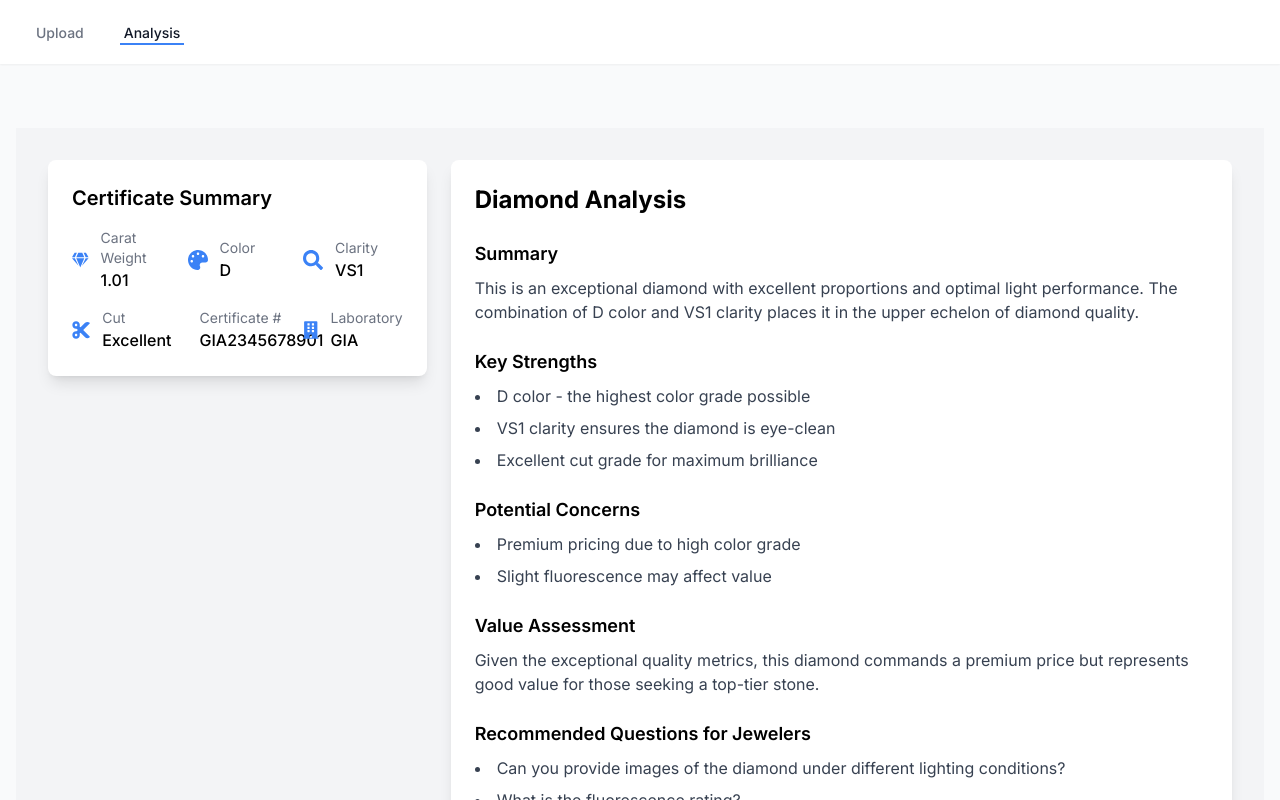
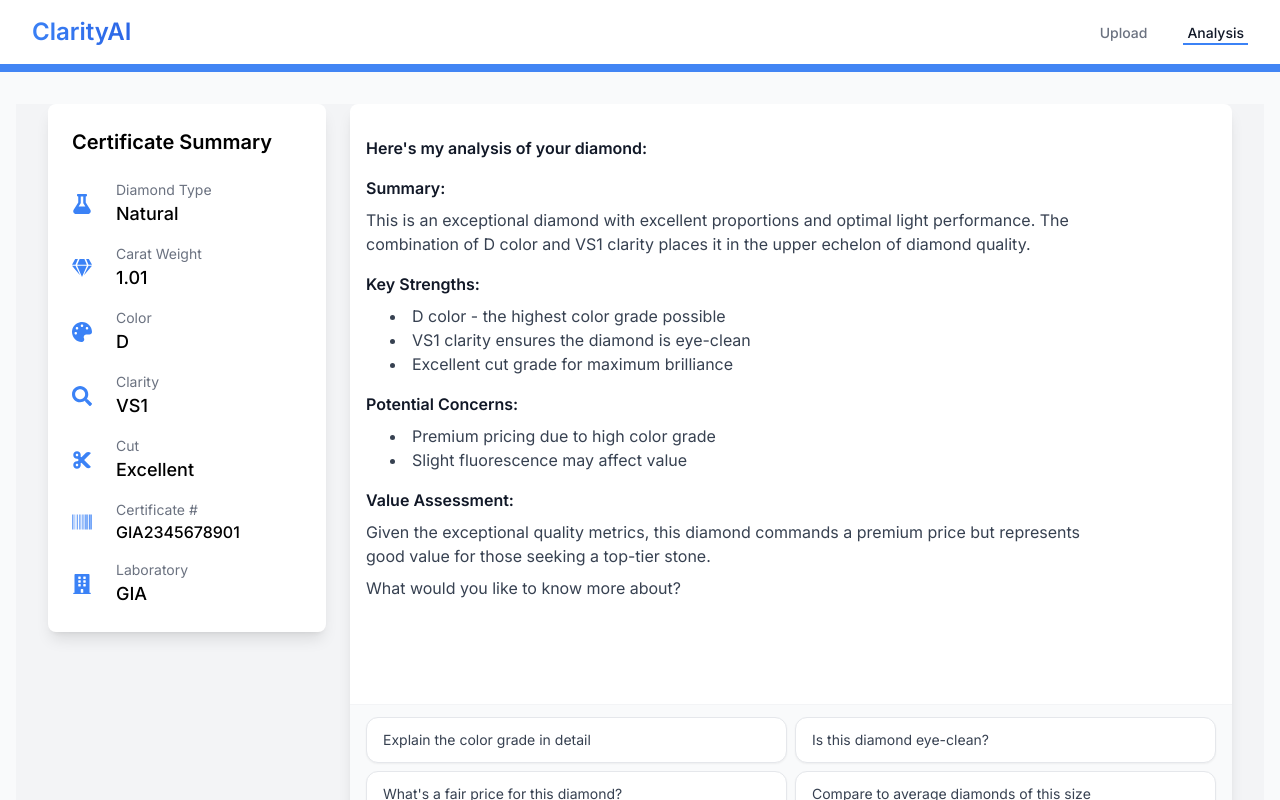
Before and after one commit to sachin-patro/ClarityAI, a Next.js app: page /analysis in a window 1280 px wide. Shown: the top 800 px of the page. Built offline with nearby package versions, Linux system fonts and the light colour scheme.

Commit message:
Updated the UI for the Diamond analysis page. Think we are good enough for a MVP UI. time to get the bacend working.

```diff
--- a/src/app/analysis/page.tsx
+++ b/src/app/analysis/page.tsx
@@ -2,9 +2,7 @@
 
 import React, { useState } from 'react';
 import CertificateSummaryCard from '@/components/CertificateSummaryCard';
-import InitialAnalysis from '@/components/InitialAnalysis';
 import ChatInterface from '@/components/ChatInterface';
-import QuickPrompts from '@/components/QuickPrompts';
 
 // Mock data - replace with real data from your API
 const mockCertificateData = {
@@ -13,36 +11,52 @@ const mockCertificateData = {
   clarity: 'VS1',
   cut: 'Excellent',
   certificateNumber: 'GIA2345678901',
-  laboratory: 'GIA' as const
-};
-
-const mockAnalysisData = {
-  summary: 'This is an exceptional diamond with excellent proportions and optimal light performance. The combination of D color and VS1 clarity places it in the upper echelon of diamond quality.',
-  strengths: [
-    'D color - the highest color grade possible',
-    'VS1 clarity ensures the diamond is eye-clean',
-    'Excellent cut grade for maximum brilliance'
-  ],
-  concerns: [
-    'Premium pricing due to high color grade',
-    'Slight fluorescence may affect value'
-  ],
-  valueAssessment: 'Given the exceptional quality metrics, this diamond commands a premium price but represents good value for those seeking a top-tier stone.',
-  recommendedQuestions: [
-    'Can you provide images of the diamond under different lighting conditions?',
-    'What is the fluorescence rating?',
-    'Are there any clarity characteristics visible to the naked eye?'
-  ]
+  laboratory: 'GIA' as const,
+  type: 'Natural' as const
 };
 
 interface Message {
   id: string;
   content: string;
   role: 'user' | 'assistant';
+  includeQuickQuestions?: boolean;
 }
 
+// These will be shown as clickable suggestions in the AI's first response
+const QUICK_QUESTIONS = [
+  "Explain the color grade in detail",
+  "Is this diamond eye-clean?",
+  "What's a fair price for this diamond?",
+  "Compare to average diamonds of this size"
+];
+
 export default function AnalysisPage() {
-  const [messages, setMessages] = useState<Message[]>([]);
+  const [messages, setMessages] = useState<Message[]>([
+    // Initial AI message with analysis and quick questions
+    {
+      id: 'initial',
+      role: 'assistant',
+      content: `Here's my analysis of your diamond:
+
+Summary:
+This is an exceptional diamond with excellent proportions and optimal light performance. The combination of D color and VS1 clarity places it in the upper echelon of diamond quality.
+
+Key Strengths:
+• D color - the highest color grade possible
+• VS1 clarity ensures the diamond is eye-clean
+• Excellent cut grade for maximum brilliance
+
+Potential Concerns:
+• Premium pricing due to high color grade
+• Slight fluorescence may affect value
+
+Value Assessment:
+Given the exceptional quality metrics, this diamond commands a premium price but represents good value for those seeking a top-tier stone.
+
+What would you like to know more about?`,
+      includeQuickQuestions: true
+    }
+  ]);
   const [isTyping, setIsTyping] = useState(false);
 
   const handleSendMessage = async (content: string) => {
@@ -67,43 +81,23 @@ export default function AnalysisPage() {
     }, 1000);
   };
 
-  const handleQuickPrompt = (prompt: string) => {
-    handleSendMessage(prompt);
-  };
-
   return (
-    <div className="min-h-screen bg-gray-100 py-8">
+    <div className="min-h-screen bg-gray-100">
       <div className="max-w-7xl mx-auto px-4 sm:px-6 lg:px-8">
-        {/* Top Section */}
-        <div className="grid grid-cols-1 lg:grid-cols-3 gap-6 mb-8">
-          {/* Certificate Summary Card */}
+        <div className="grid grid-cols-1 lg:grid-cols-4 gap-6">
+          {/* Certificate Summary Card - Sidebar */}
           <div className="lg:col-span-1">
             <CertificateSummaryCard specs={mockCertificateData} />
           </div>
 
-          {/* Initial Analysis */}
-          <div className="lg:col-span-2">
-            <InitialAnalysis
-              isLoading={false}
-              sections={mockAnalysisData}
-            />
-          </div>
-        </div>
-
-        {/* Chat Section */}
-        <div className="grid grid-cols-1 lg:grid-cols-4 gap-6">
           {/* Main Chat Area */}
-          <div className="lg:col-span-3 h-[600px]">
+          <div className="lg:col-span-3 h-[800px]">
             <ChatInterface
               messages={messages}
               onSendMessage={handleSendMessage}
               isTyping={isTyping}
+              quickQuestions={QUICK_QUESTIONS}
             />
-          </div>
-
-          {/* Quick Prompts Sidebar */}
-          <div className="lg:col-span-1">
-            <QuickPrompts onPromptClick={handleQuickPrompt} />
           </div>
         </div>
       </div>
--- a/src/components/CertificateSummaryCard.tsx
+++ b/src/components/CertificateSummaryCard.tsx
@@ -5,7 +5,8 @@ import {
   FaSearch,
   FaCut,
   FaBarcode,
-  FaBuilding
+  FaBuilding,
+  FaFlask
 } from 'react-icons/fa';
 
 interface CertificateSpec {
@@ -15,6 +16,7 @@ interface CertificateSpec {
   cut: string;
   certificateNumber: string;
   laboratory: 'GIA' | 'IGI';
+  type: 'Natural' | 'Lab-Grown';
 }
 
 interface CertificateSummaryCardProps {
@@ -23,43 +25,63 @@ interface CertificateSummaryCardProps {
 
 const CertificateSummaryCard: React.FC<CertificateSummaryCardProps> = ({ specs }) => {
   return (
-    <div className="bg-white rounded-lg shadow-lg p-6 w-full">
-      <h2 className="text-xl font-semibold mb-4">Certificate Summary</h2>
-      <div className="grid grid-cols-2 md:grid-cols-3 gap-4">
+    <div className="bg-white rounded-lg shadow-lg p-6 w-full sticky top-4">
+      <h2 className="text-xl font-semibold mb-6">Certificate Summary</h2>
+      <div className="space-y-4">
         <div className="flex items-center space-x-3">
-          <FaGem className="text-blue-500 text-xl" />
+          <div className="w-8">
+            <FaFlask className="text-blue-500 text-xl" />
+          </div>
           <div>
-            <p className="text-sm text-gray-500">Carat Weight</p>
-            <p className="font-medium">{specs.carat}</p>
+            <p className="text-sm text-gray-500">Diamond Type</p>
+            <p className="font-medium text-lg">{specs.type}</p>
           </div>
         </div>
 
         <div className="flex items-center space-x-3">
-          <FaPalette className="text-blue-500 text-xl" />
+          <div className="w-8">
+            <FaGem className="text-blue-500 text-xl" />
+          </div>
           <div>
-            <p className="text-sm text-gray-500">Color</p>
-            <p className="font-medium">{specs.color}</p>
+            <p className="text-sm text-gray-500">Carat Weight</p>
+            <p className="font-medium text-lg">{specs.carat}</p>
           </div>
         </div>
 
         <div className="flex items-center space-x-3">
-          <FaSearch className="text-blue-500 text-xl" />
+          <div className="w-8">
+            <FaPalette className="text-blue-500 text-xl" />
+          </div>
           <div>
-            <p className="text-sm text-gray-500">Clarity</p>
-            <p className="font-medium">{specs.clarity}</p>
+            <p className="text-sm text-gray-500">Color</p>
+            <p className="font-medium text-lg">{specs.color}</p>
           </div>
         </div>
 
         <div className="flex items-center space-x-3">
-          <FaCut className="text-blue-500 text-xl" />
+          <div className="w-8">
+            <FaSearch className="text-blue-500 text-xl" />
+          </div>
           <div>
-            <p className="text-sm text-gray-500">Cut</p>
-            <p className="font-medium">{specs.cut}</p>
+            <p className="text-sm text-gray-500">Clarity</p>
+            <p className="font-medium text-lg">{specs.clarity}</p>
           </div>
         </div>
 
         <div className="flex items-center space-x-3">
-          <FaBarcode className="text-blue-500 text-xl" />
+          <div className="w-8">
+            <FaCut className="text-blue-500 text-xl" />
+          </div>
+          <div>
+            <p className="text-sm text-gray-500">Cut</p>
+            <p className="font-medium text-lg">{specs.cut}</p>
+          </div>
+        </div>
+
+        <div className="flex items-center space-x-3">
+          <div className="w-8">
+            <FaBarcode className="text-blue-500 text-xl" />
+          </div>
           <div>
             <p className="text-sm text-gray-500">Certificate #</p>
             <p className="font-medium">{specs.certificateNumber}</p>
@@ -67,10 +89,12 @@ const CertificateSummaryCard: React.FC<CertificateSummaryCardProps> = ({ specs }
         </div>
 
         <div className="flex items-center space-x-3">
-          <FaBuilding className="text-blue-500 text-xl" />
+          <div className="w-8">
+            <FaBuilding className="text-blue-500 text-xl" />
+          </div>
           <div>
             <p className="text-sm text-gray-500">Laboratory</p>
-            <p className="font-medium">{specs.laboratory}</p>
+            <p className="font-medium text-lg">{specs.laboratory}</p>
           </div>
         </div>
       </div>
--- a/src/components/ChatInterface.tsx
+++ b/src/components/ChatInterface.tsx
@@ -1,3 +1,5 @@
+'use client';
+
 import React, { useState, useRef, useEffect } from 'react';
 import { FiSend } from 'react-icons/fi';
 
@@ -5,18 +7,21 @@ interface Message {
   id: string;
   content: string;
   role: 'user' | 'assistant';
+  includeQuickQuestions?: boolean;
 }
 
 interface ChatInterfaceProps {
   messages: Message[];
   onSendMessage: (message: string) => void;
   isTyping: boolean;
+  quickQuestions: string[];
 }
 
 const ChatInterface: React.FC<ChatInterfaceProps> = ({
   messages,
   onSendMessage,
-  isTyping
+  isTyping,
+  quickQuestions
 }) => {
   const [input, setInput] = useState('');
   const messagesEndRef = useRef<HTMLDivElement>(null);
@@ -37,10 +42,43 @@ const ChatInterface: React.FC<ChatInterfaceProps> = ({
     }
   };
 
+  const formatMessageContent = (content: string) => {
+    // Split content into lines
+    const lines = content.split('\n');
+
+    return lines.map((line, index) => {
+      // Handle bullet points
+      if (line.startsWith('•')) {
         return (
-    <div className="flex flex-col h-full bg-gray-50 rounded-lg shadow-lg">
+          <li key={index} className="ml-6 text-gray-700">
+            {line.substring(1).trim()}
+          </li>
+        );
+      }
+
+      // Handle section headers
+      if (line.endsWith(':')) {
+        return (
+          <h4 key={index} className="font-semibold text-gray-900 mt-4 mb-2">
+            {line}
+          </h4>
+        );
+      }
+
+      // Regular text
+      return line.trim() && (
+        <p key={index} className="text-gray-700 mb-2">
+          {line}
+        </p>
+      );
+    });
+  };
+
+  return (
+    <div className="flex flex-col h-full bg-white rounded-lg shadow-lg">
       {/* Messages Container */}
-      <div className="flex-1 overflow-y-auto p-4 space-y-4">
+      <div className="flex-1 overflow-y-auto">
+        <div className="space-y-6 p-4">
           {messages.map((message) => (
             <div
               key={message.id}
@@ -49,30 +87,46 @@ const ChatInterface: React.FC<ChatInterfaceProps> = ({
               }`}
             >
               <div
-              className={`max-w-[80%] rounded-lg p-3 ${
+                className={`max-w-[85%] ${
                   message.role === 'user'
-                  ? 'bg-blue-500 text-white'
-                  : 'bg-white text-gray-800 border border-gray-200'
+                    ? 'bg-blue-500 text-white rounded-2xl rounded-tr-sm px-4 py-2'
+                    : 'text-gray-800'
                 }`}
               >
-              {message.content}
+                {formatMessageContent(message.content)}
               </div>
             </div>
           ))}
 
           {isTyping && (
             <div className="flex justify-start">
-            <div className="bg-white text-gray-800 rounded-lg p-3 border border-gray-200">
-              <div className="flex space-x-2">
+              <div className="flex space-x-2 px-4 py-2">
                 <div className="w-2 h-2 bg-gray-400 rounded-full animate-bounce"></div>
                 <div className="w-2 h-2 bg-gray-400 rounded-full animate-bounce" style={{ animationDelay: '0.2s' }}></div>
                 <div className="w-2 h-2 bg-gray-400 rounded-full animate-bounce" style={{ animationDelay: '0.4s' }}></div>
               </div>
             </div>
-          </div>
           )}
 
           <div ref={messagesEndRef} />
+        </div>
+      </div>
+
+      {/* Quick Questions */}
+      <div className="px-4 py-3 border-t border-gray-100 bg-gray-50">
+        <div className="grid grid-cols-2 gap-2">
+          {quickQuestions.map((question, index) => (
+            <button
+              key={index}
+              onClick={() => onSendMessage(question)}
+              className="text-left px-4 py-3 bg-white rounded-xl border border-gray-200
+                       hover:border-gray-300 transition-colors duration-200 shadow-sm
+                       text-sm text-gray-700 hover:bg-gray-50"
+            >
+              {question}
+            </button>
+          ))}
+        </div>
       </div>
 
       {/* Input Form */}
@@ -83,12 +137,12 @@ const ChatInterface: React.FC<ChatInterfaceProps> = ({
             value={input}
             onChange={(e) => setInput(e.target.value)}
             placeholder="Type your message..."
-            className="flex-1 px-4 py-2 border border-gray-300 rounded-lg focus:outline-none focus:ring-2 focus:ring-blue-500"
+            className="flex-1 px-4 py-2 border border-gray-300 rounded-full focus:outline-none focus:ring-2 focus:ring-blue-500"
           />
           <button
             type="submit"
             disabled={!input.trim()}
-            className="px-4 py-2 bg-blue-500 text-white rounded-lg hover:bg-blue-600
+            className="px-4 py-2 bg-blue-500 text-white rounded-full hover:bg-blue-600
                      disabled:bg-gray-300 disabled:cursor-not-allowed transition-colors duration-200"
           >
             <FiSend />
--- a/src/components/InitialAnalysis.tsx
+++ /dev/null
@@ -1,86 +0,0 @@
-import React from 'react';
-
-interface AnalysisSection {
-  title: string;
-  content: string | string[];
-}
-
-interface InitialAnalysisProps {
-  isLoading: boolean;
-  sections: {
-    summary: string;
-    strengths: string[];
-    concerns: string[];
-    valueAssessment: string;
-    recommendedQuestions: string[];
-  };
-}
-
-const LoadingSkeleton = () => (
-  <div className="animate-pulse">
-    <div className="h-4 bg-gray-200 rounded w-3/4 mb-4"></div>
-    <div className="h-4 bg-gray-200 rounded w-1/2 mb-6"></div>
-
-    {[1, 2, 3, 4, 5].map((i) => (
-      <div key={i} className="mb-6">
-        <div className="h-3 bg-gray-200 rounded w-1/4 mb-3"></div>
-        <div className="h-4 bg-gray-200 rounded w-full mb-2"></div>
-        <div className="h-4 bg-gray-200 rounded w-5/6"></div>
-      </div>
-    ))}
-  </div>
-);
-
-const Section: React.FC<AnalysisSection> = ({ title, content }) => (
-  <div className="mb-6">
-    <h3 className="text-lg font-semibold mb-2">{title}</h3>
-    {Array.isArray(content) ? (
-      <ul className="list-disc list-inside space-y-2">
-        {content.map((item, index) => (
-          <li key={index} className="text-gray-700">{item}</li>
-        ))}
-      </ul>
-    ) : (
-      <p className="text-gray-700">{content}</p>
-    )}
-  </div>
-);
-
-const InitialAnalysis: React.FC<InitialAnalysisProps> = ({ isLoading, sections }) => {
-  if (isLoading) {
-    return <LoadingSkeleton />;
-  }
-
-  return (
-    <div className="bg-white rounded-lg shadow-lg p-6">
-      <h2 className="text-2xl font-bold mb-6">Diamond Analysis</h2>
-
-      <Section
-        title="Summary"
-        content={sections.summary}
-      />
-
-      <Section
-        title="Key Strengths"
-        content={sections.strengths}
-      />
-
-      <Section
-        title="Potential Concerns"
-        content={sections.concerns}
-      />
-
-      <Section
-        title="Value Assessment"
-        content={sections.valueAssessment}
-      />
-
-      <Section
-        title="Recommended Questions for Jewelers"
-        content={sections.recommendedQuestions}
-      />
-    </div>
-  );
-};
-
-export default InitialAnalysis;
--- a/src/components/Navigation.tsx
+++ b/src/components/Navigation.tsx
@@ -10,9 +10,18 @@ const Navigation = () => {
   const isActive = (path: string) => pathname === path;
 
   return (
-    <nav className="bg-white shadow-sm mb-8">
+    <>
+      <nav className="bg-white shadow-sm">
         <div className="max-w-7xl mx-auto px-4 sm:px-6 lg:px-8">
-        <div className="flex h-16 items-center">
+          <div className="flex h-16 items-center justify-between">
+            {/* Animated Text Logo */}
+            <div className="flex-shrink-0">
+              <span className="text-2xl font-semibold bg-clip-text text-transparent bg-gradient-to-r from-blue-500 to-blue-700 animate-gradient">
+                ClarityAI
+              </span>
+            </div>
+
+            {/* Navigation Links */}
             <div className="flex space-x-8">
               <Link
                 href="/"
@@ -39,6 +48,9 @@ const Navigation = () => {
           </div>
         </div>
       </nav>
+      {/* Blue Accent Bar */}
+      <div className="h-2 bg-[#4285F4]" />
+    </>
   );
 };
 
```
Also changed, not shown: src/app/page.tsx (+0 -12 lines), src/components/QuickPrompts.tsx (deleted, +0 -35 lines), tailwind.config.ts (+17 -1 lines), 1 other file (tests, documents, lock files or other folders). Lines whose indentation alone changed are shown as unchanged.
